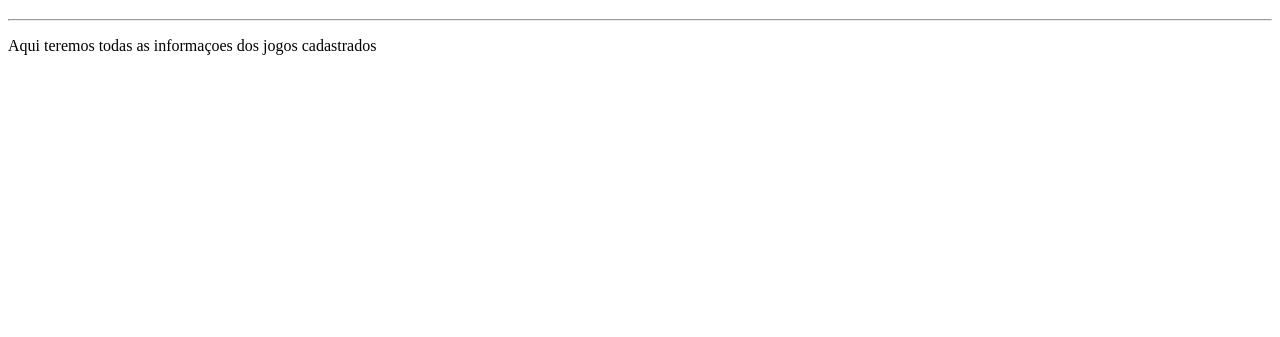
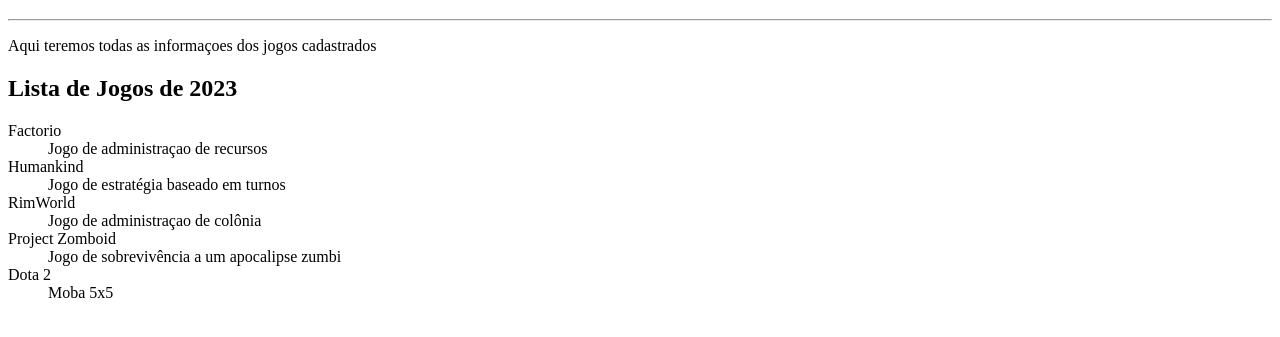
Before and after one commit to alexbelchior/estudos-git, a plain HTML site: page index.html in a window 1280 px wide. Shown: the part 61-398 px from the top of the page. Drawn offline with Linux system fonts and the light colour scheme.

Commit message:
Inserindo lista de jogos de 2023

```diff
--- a/index.html
+++ b/index.html
@@ -9,6 +9,23 @@
     <h1>Sistema de Cadastro de Jogos</h1>
     <hr>
     <p>Aqui teremos todas as informaçoes dos jogos cadastrados</p>
+    <h2>Lista de Jogos de 2023</h2>
+    <dl>
+        <dt>Factorio</dt>
+        <dd>Jogo de administraçao de recursos</dd>
+
+        <dt>Humankind</dt>
+        <dd>Jogo de estratégia baseado em turnos</dd>
+
+        <dt>RimWorld</dt>
+        <dd>Jogo de administraçao de colônia</dd>
+
+        <dt>Project Zomboid</dt>
+        <dd>Jogo de sobrevivência a um apocalipse zumbi</dd>
+
+        <dt>Dota 2</dt>
+        <dd>Moba 5x5</dd>
+    </dl>
     <script src="app.js"></script>
 </body>
 </html>
```
